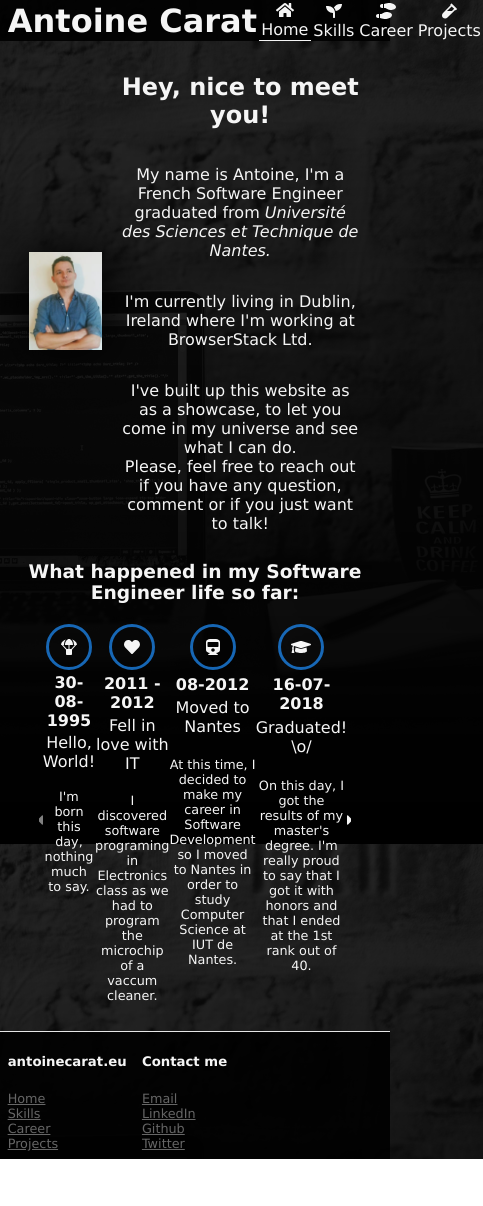
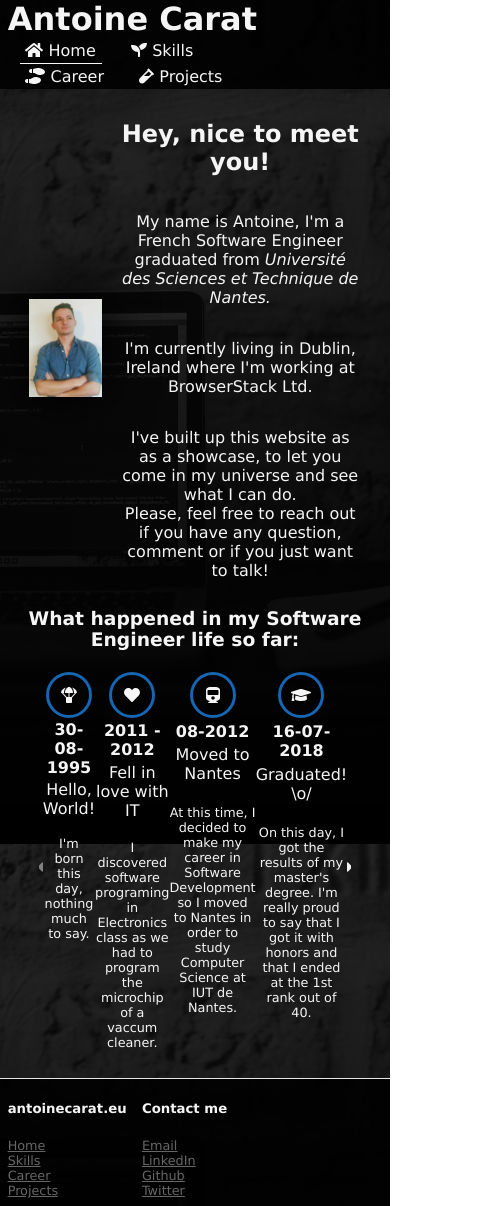
Before and after one commit to antoinecarat/antoinecarat.eu, a Vue app: page / in a window 390 px wide. Shown: the whole page, 483 px wide, since content can reach past the window. Before the commit the page ends 1159 px from the top, so only its background shows below. Built offline with nearby package versions, Linux system fonts and the light colour scheme.

Commit message:
Navbar text removed on narrow screen + rename home route + add icons

```diff
--- a/src/App.vue
+++ b/src/App.vue
@@ -1,8 +1,8 @@
 <template>
   <section class="container">
-    <nav class="navbar container is-row">
+    <nav class="navbar">
       <h1 class="navbar-title" @click="$router.push('/')">Antoine Carat</h1>
-      <div class="navbar-menu container is-row is-centered is-third">
+      <div class="navbar-menu">
         <a class="button navbar-menu-item" @click="$router.push('/')" :class="{'is-active': isCurrentPath('/')}"><font-awesome-icon icon='home' /> Home</a>
         <a class="button navbar-menu-item" @click="$router.push('/skills')" :class="{'is-active': isCurrentPath('/skills')}"><font-awesome-icon icon='seedling' /> Skills</a>
         <a class="button navbar-menu-item" @click="$router.push('/career')" :class="{'is-active': isCurrentPath('/career')}"><font-awesome-icon icon='shoe-prints' /> Career</a>
@@ -10,7 +10,7 @@
       </div>
     </nav>
     <router-view></router-view>
-    <footer class="footer container is-row">
+    <footer class="footer">
         <div class="footer-menu container">
           <h5 class="footer-menu-title">antoinecarat.eu</h5>
           <a class="footer-menu-item" @click="$router.push('/')" :class="{'is-active': isCurrentPath('/')}">Home</a>
@@ -41,25 +41,28 @@ export default {
   methods: {
     isCurrentPath(path) {
       return this.$route.path == path;
-    },
-    toggleBurgerMenu() {
-      this.showBurgerMenu = !this.showBurgerMenu;
-    },
-    switchTab(path) {
-      this.$router.push(path);
-      this.toggleBurgerMenu();
     }
   },
   mounted: function () {
-
+    if (screen.width < 769) {
+      let items = document.getElementsByClassName('navbar-menu-item')
+      for (let i of items) {
+        let icon = i.children[0]
+        i.text = ''
+        i.append(icon)
+      }
+    }
   }
 }
 </script>
 
 <style lang="scss">
+
 .navbar {
+  display: flex;
+  flex-flow: row wrap;
+  justify-content: space-between;
   background: rgba(0, 0, 0, 0.9);
-  justify-content: space-between;
   padding:  0 2%;
 
   .navbar-title {
@@ -69,8 +72,20 @@ export default {
   }
 
   .navbar-menu {
+    display: flex;
+    flex-flow: row wrap;
+    justify-content: flex-end;
+    align-content: center;
+    min-width: 50%;
+
+    @media only screen and (max-width: 768px) {
+     justify-content: flex-start;
+    }
 
     .navbar-menu-item {
+      cursor: pointer;
+      margin: 0 4%;
+
       &:hover,
       &.is-active {
         background: transparent;
@@ -82,12 +97,17 @@ export default {
 }
 
 .footer {
+  display: flex;
+  flex-flow: row wrap;
+  justify-content: flex-start;
   border-top: 1px solid rgba(255, 255, 255, 0.9);
   margin-top: 3%;
   padding: 0 2% 2% 0;
   background: rgba(0, 0, 0, 0.9);
 
   .footer-menu {
+    display: flex;
+    flex-flow: column wrap;
     padding: 0 2%;
 
     .footer-menu-item {
--- a/src/main.js
+++ b/src/main.js
@@ -6,9 +6,9 @@ import router from './router'
 import store from './store'
 
 import { library } from '@fortawesome/fontawesome-svg-core'
-import { faSeedling, faShoePrints, faVial, faComment, faComments, faParachuteBox, faTrain, faGraduationCap, faPlaneDeparture, faHeart, faSearch, faHandshake, faCaretLeft, faCaretRight, faHome } from '@fortawesome/free-solid-svg-icons'
+import { faSeedling, faShoePrints, faVial, faComment, faComments, faParachuteBox, faTrain, faGraduationCap, faPlaneDeparture, faHeart, faSearch, faHandshake, faCaretLeft, faCaretRight, faHome, faTag } from '@fortawesome/free-solid-svg-icons'
 import { FontAwesomeIcon } from '@fortawesome/vue-fontawesome'
-library.add(faSeedling, faShoePrints, faVial, faComment, faComments, faParachuteBox, faTrain, faGraduationCap, faPlaneDeparture, faHeart, faSearch, faHandshake, faCaretLeft, faCaretRight, faHome)
+library.add(faSeedling, faShoePrints, faVial, faComment, faComments, faParachuteBox, faTrain, faGraduationCap, faPlaneDeparture, faHeart, faSearch, faHandshake, faCaretLeft, faCaretRight, faHome, faTag)
 Vue.component('font-awesome-icon', FontAwesomeIcon)
 
 
--- a/src/router/index.js
+++ b/src/router/index.js
@@ -10,7 +10,7 @@ Vue.use(Router)
 export default new Router({
   mode: 'history',
   routes: [
-    { path: '/', component: LandingPage, name: 'Welcome' },
+    { path: '/', component: LandingPage, name: 'Home' },
     { path: '/skills', component: Skills, name: "Skills" },
     { path: '/career', component: Career, name: "Career" },
     { path: '/projects', component: Projects, name: "Projects" }
```
